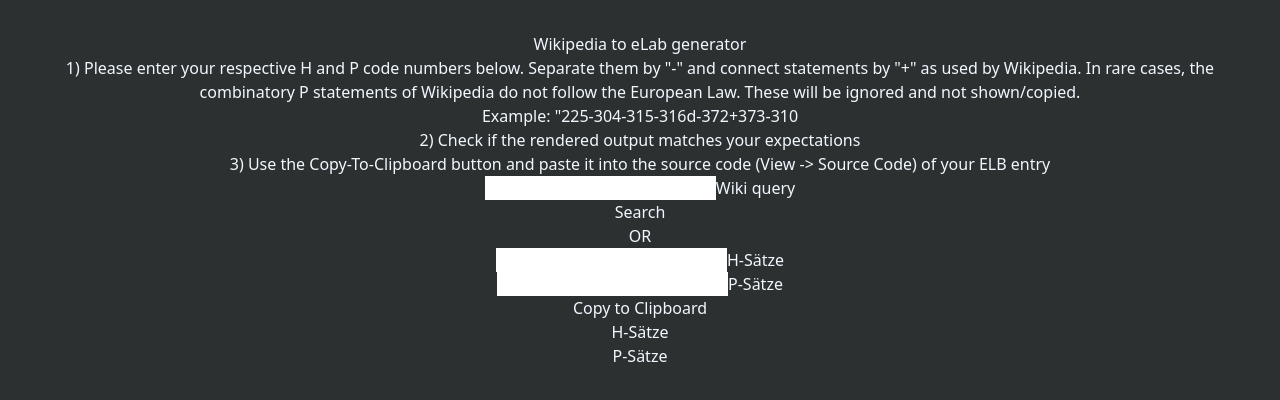
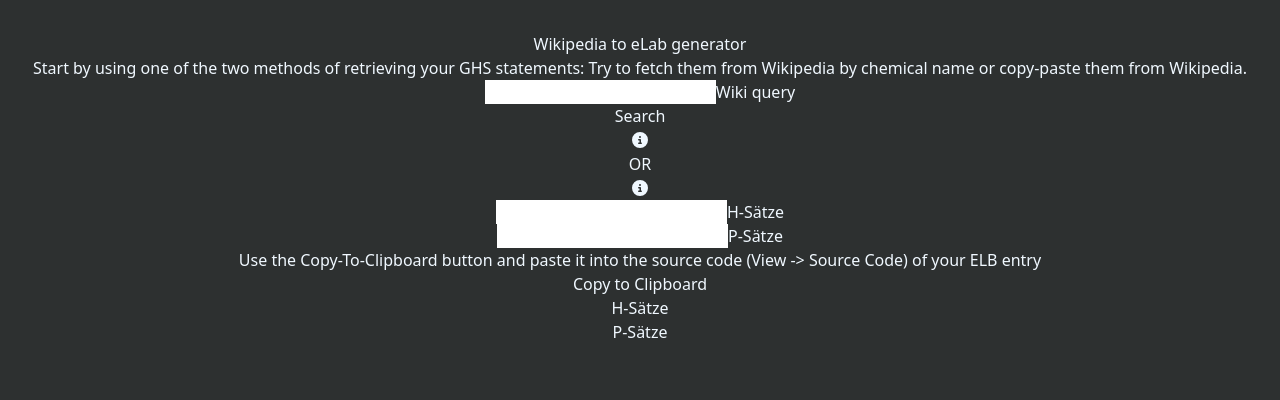
Before and after one commit to LucasLoe/elb-chemical-hazard-parser, a React (Vite) app: page / in a window 1280 px wide. Shown: the top 400 px of the page. Built offline with nearby package versions, Linux system fonts and the light colour scheme.

Commit message:
tooltip finished

```diff
--- a/src/App.tsx
+++ b/src/App.tsx
@@ -9,6 +9,8 @@
 import CopyToClipboardButton from "./components/CopyToClipboardButton";
 import createElbOutput from "./utils/createElbOutput";
 import WikipediaInput from "./components/WikipediaInput";
+import Tooltip from "./components/Tooltip";
+import { manualGHSParsingHoverText, wikipediaSearchHoverText } from "./assets/descriptions";
 
 function App() {
 	const [parseInputH, setParseInputH] = useState("");
@@ -61,22 +63,22 @@
 				Wikipedia to eLab generator
 			</h1>
 			<div className='max-w-2xl w-full mt-8 mb-16'>
-				<p className='text-gray-400 mb-2 text-left'>
-					{`1) Please enter your respective H and P code numbers below. Separate them by "-" and connect statements by "+" as used by Wikipedia. In rare cases, the combinatory P statements of Wikipedia do not follow the European Law. These will be ignored and not shown/copied.`}
-				</p>
-				<p className='text-gray-400 mb-4 text-left'>{`	Example: "225-304-315-316d-372+373-310`}</p>
-				<p className='text-gray-400 mb-4 text-left'>{`2) Check if the rendered output matches your expectations`}</p>
-				<p className='text-gray-400 mb-4 text-left'>{`3) Use the Copy-To-Clipboard button and paste it into the source code (View -> Source Code) of your ELB entry `}</p>
+				<p className='text-gray-400 mb-4 text-left'>{`Start by using one of the two methods of retrieving your GHS statements: Try to fetch them from Wikipedia by chemical name or copy-paste them from Wikipedia.`}</p>
 			</div>
-			<div className='w-full py-8 px-2 bg-slate-800 rounded-xl'>
+			<div className='w-full py-8 px-2 bg-slate-800 rounded-xl relative'>
 				<WikipediaInput setStatements={setStatements} />
+				<Tooltip text={wikipediaSearchHoverText()} />
 			</div>
-			<p className='my-8 text-lg'>{`OR`}</p>
-			<div className='w-full py-8 px-2 bg-slate-800 rounded-xl'>
+			<p className='my-8 text-xl text-gray-400'>{`OR`}</p>
+			<div className='w-full py-8 px-2 bg-slate-800 rounded-xl relative'>
 				<div className='w-full flex flex-col justify-center items-center gap-4'>
+					<Tooltip text={manualGHSParsingHoverText()} />
 					<WikipediaTextInput value={parseInputH} setValue={setParseInputH} title='H-Sätze' />
 					<WikipediaTextInput value={parseInputP} setValue={setParseInputP} title='P-Sätze' />
 				</div>
+			</div>
+			<div className='max-w-2xl w-full mt-8 mb-16'>
+				<p className='text-gray-400 mb-4 text-left'>{`Use the Copy-To-Clipboard button and paste it into the source code (View -> Source Code) of your ELB entry `}</p>
 			</div>
 			<div className='my-8 mx-auto'>
 				<CopyToClipboardButton elbOutput={userData.elbOutput} />
--- a/src/assets/descriptions.ts
+++ b/src/assets/descriptions.ts
@@ -1,3 +1,10 @@
 export function wikipediaSearchHoverText() {
-	return "Here you can enter a search string and try to get the data in one click from the Wikipedia database. Please note, that this is not a 'fuzzy' search- Therefore, you have to enter the chemical name with correct writing and whitespaces.";
+	return "Here you can enter a search string and try to get the data in one click from the Wikipedia database. Please note, that this is not a 'fuzzy' search: you have to enter the chemical name with correct writing and whitespaces.";
 }
+
+export function manualGHSParsingHoverText() {
+	return (
+		"Please enter your respective H and P code numbers below. Separate them by '-' and connect statements by " +
+		" as used by Wikipedia. In rare cases, the combinatory P statements of Wikipedia do not follow the European Law. These will be ignored and not shown/copied. \n Example: '225-304-315-316d-372+373-310'"
+	);
+}
--- a/src/components/CopyToClipboardButton.tsx
+++ b/src/components/CopyToClipboardButton.tsx
@@ -9,7 +9,7 @@
 	return (
 		<button
 			onClick={() => copy(props.elbOutput)}
-			className='bg-transparent hover:bg-red-500 font-mono text-grey-700 hover:text-white py-2 px-4 border-2 border-red-500 hover:border-transparent rounded'
+			className='bg-transparent hover:bg-amber-500 font-mono text-grey-700 hover:text-white py-2 px-4 border-2 border-amber-500 hover:border-transparent rounded'
 		>
 			Copy to Clipboard
 		</button>
--- a/src/components/Tooltip.tsx
+++ b/src/components/Tooltip.tsx
@@ -1,5 +1,6 @@
 import { FontAwesomeIcon } from "@fortawesome/react-fontawesome";
 import { ReactNode, useState } from "react";
+import { faCircleInfo } from "@fortawesome/free-solid-svg-icons";
 
 interface TooltipProps {
 	children?: ReactNode;
@@ -8,7 +9,7 @@
 
 const TooltipOuterFrame: React.FC<{ children: ReactNode }> = ({ children }) => {
 	return (
-		<div className='w-32 h-fit p-4 rounded-xl flex justify-center items-center bg-slate-700'>
+		<div className='max-w-xl w-64 h-fit p-2 rounded-xl flex justify-center items-center bg-slate-700 z-50 relative'>
 			{children}
 		</div>
 	);
@@ -16,12 +17,12 @@
 
 const TooltipInnerFrame: React.FC<{ children: ReactNode }> = ({ children }) => {
 	return (
-		<div className='rounded-xl p-2 w-full outline outline-2 outline-amber-500'>{children}</div>
+		<div className='rounded-lg p-2 w-full outline outline-2 outline-amber-500'>{children}</div>
 	);
 };
 
 const TooltipIcon = () => {
-	return <FontAwesomeIcon icon={"circle-info"} className='text-amber-500 relative' />;
+	return <FontAwesomeIcon icon={faCircleInfo} className='text-amber-500 relative w-6 h-6' />;
 };
 
 const TooltipText = ({ text }: { text: string }) => {
@@ -44,7 +45,7 @@
 	const [hovered, setHovered] = useState(false);
 
 	return (
-		<div onMouseEnter={() => setHovered(true)} onMouseLeave={() => setHovered(false)}>
+		<div className="absolute top-2 right-2" onMouseEnter={() => setHovered(true)} onMouseLeave={() => setHovered(false)}>
 			<TooltipIcon />
 			<TooltipBox text={props.text} visible={hovered} />
 			{props.children}
```
Also changed, not shown: src/components/abc.js (deleted).
